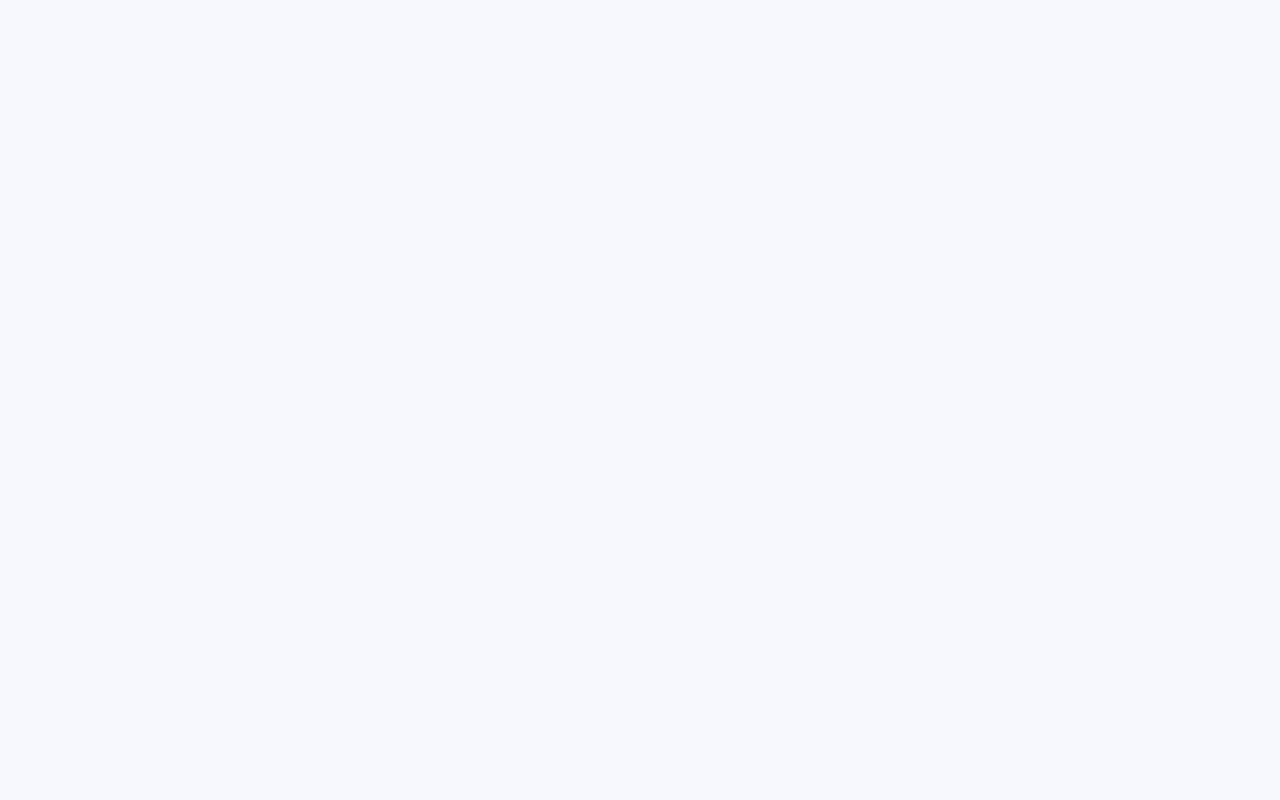
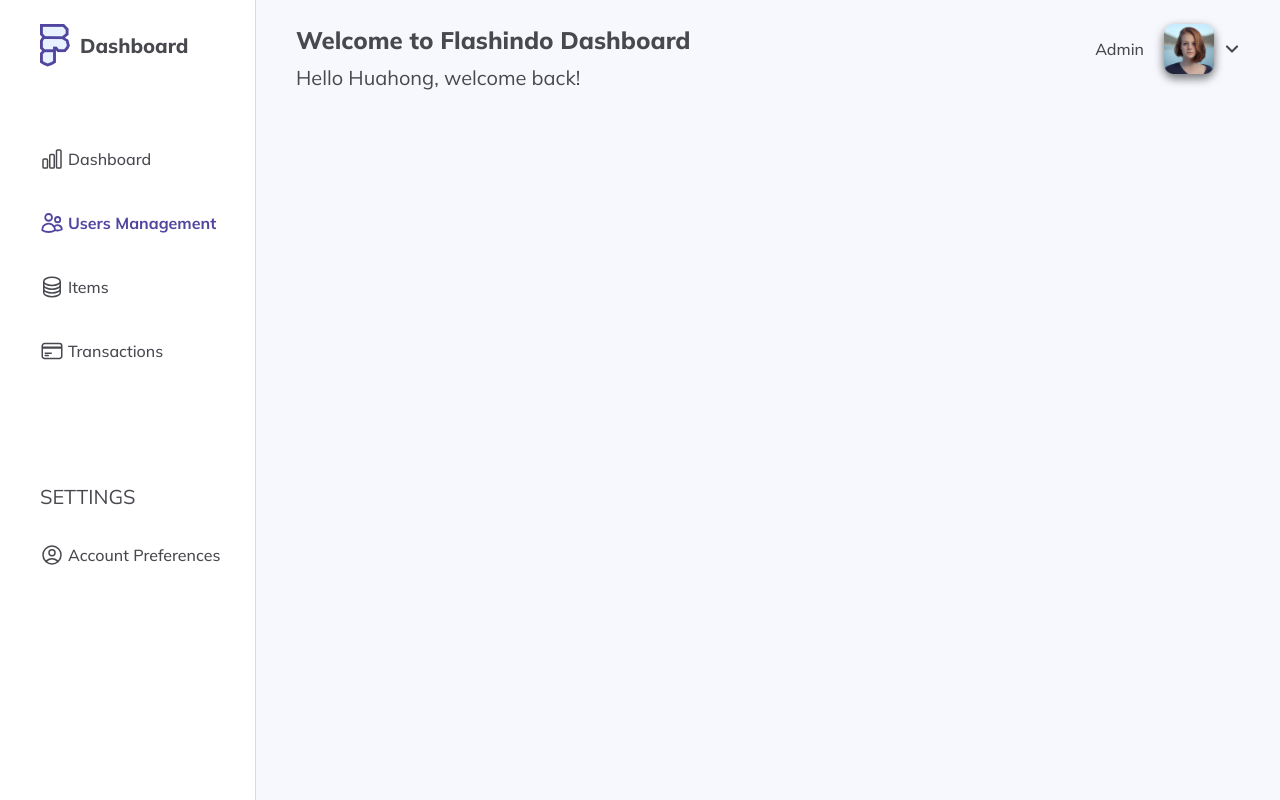
Before and after one commit to oriastanjung/flashindo-fe-admin, a React (Vite) app: page /users in a window 1280 px wide. Before the commit this address had no page. Built offline with nearby package versions, Linux system fonts and the light colour scheme.

Commit message:
adding sidebar active link

```diff
--- a/src/App.jsx
+++ b/src/App.jsx
@@ -3,6 +3,7 @@ import { Route, Routes } from "react-router-dom";
 import Homepage from "./pages/homepage";
 import Login from "./pages/login";
 import { ThemeProvider, createTheme } from "@mui/material";
+import Users from "./pages/Users";
 
 
 const customTheme = createTheme({
@@ -18,6 +19,7 @@ function App() {
   <ThemeProvider theme={customTheme}>
   <Routes>
     <Route path="/" element={<Homepage />}></Route>
+    <Route path="/users" element={<Users />}></Route>
     <Route path="/login" element={<Login />}></Route>
   </Routes>
   </ThemeProvider>);
--- a/src/assets/icons/AccountSVG/index.jsx
+++ b/src/assets/icons/AccountSVG/index.jsx
@@ -5,7 +5,7 @@ function AccountSVG(props) {
         xmlns="http://www.w3.org/2000/svg"
         fill="none"
         viewBox="0 0 24 24"
-        strokeWidth="1.5"
+        strokeWidth={`${props.isActive ? "1.8" : "1.5"}`}
         stroke={props.isActive ? "#51469F" : "currentColor"}
         className="w-6 h-6"
       >
--- a/src/assets/icons/DashboardSVG/index.jsx
+++ b/src/assets/icons/DashboardSVG/index.jsx
@@ -5,7 +5,7 @@ function DashboardSVG(props) {
         xmlns="http://www.w3.org/2000/svg"
         fill="none"
         viewBox="0 0 24 24"
-        strokeWidth="1.5"
+        strokeWidth={`${props.isActive ? "1.8" : "1.5"}`}
         stroke={props.isActive ? "#51469F" : "currentColor"}
         className="w-6 h-6"
       >
--- a/src/assets/icons/ItemsSVG/index.jsx
+++ b/src/assets/icons/ItemsSVG/index.jsx
@@ -5,7 +5,7 @@ function ItemsSVG(props) {
         xmlns="http://www.w3.org/2000/svg"
         fill="none"
         viewBox="0 0 24 24"
-        strokeWidth="1.5"
+        strokeWidth={`${props.isActive ? "1.8" : "1.5"}`}
         stroke={props.isActive ? "#51469F" : "currentColor"}
         className="w-6 h-6"
       >
--- a/src/assets/icons/TransactionsSVG/index.jsx
+++ b/src/assets/icons/TransactionsSVG/index.jsx
@@ -6,7 +6,7 @@ function TransactionsSVG(props) {
         xmlns="http://www.w3.org/2000/svg"
         fill="none"
         viewBox="0 0 24 24"
-        strokeWidth="1.5"
+        strokeWidth={`${props.isActive ? "1.8" : "1.5"}`}
         stroke={props.isActive ? "#51469F" : "currentColor"}
         className="w-6 h-6"
       >
--- a/src/assets/icons/UsersSVG/index.jsx
+++ b/src/assets/icons/UsersSVG/index.jsx
@@ -5,7 +5,7 @@ function UsersSVG(props) {
         xmlns="http://www.w3.org/2000/svg"
         fill="none"
         viewBox="0 0 24 24"
-        strokeWidth="1.5"
+        strokeWidth={`${props.isActive ? "1.8" : "1.5"}`}
         stroke={props.isActive ? "#51469F" : "currentColor"}
         className="w-6 h-6"
       >
--- a/src/components/NavLink/index.jsx
+++ b/src/components/NavLink/index.jsx
@@ -5,7 +5,7 @@ function NavLink(props) {
   return (
     <Link
       to={props.href}
-      className={`${props.isActive ? "text-bluePrimary" : ""} flex items-center gap-1 font-medium`}
+      className={`${props.isActive ? "text-bluePrimary font-bold" : "font-medium"} flex items-center gap-1 `}
     >
       {" "}
       {/* <img src={props.icon} alt="icon" /> {props.title} */}
--- a/src/components/Sidebar/index.jsx
+++ b/src/components/Sidebar/index.jsx
@@ -1,37 +1,61 @@
 import NavLink from "../NavLink";
 import NavTitle from "../NavTitle";
 import DashboardIcon from "../../assets/icons/DashboardSVG";
-import UsersIcon from "../../assets/icons/UsersSVG"
-import ItemsIcon from "../../assets/icons/ItemsSVG"
-import TransactionsIcon from "../../assets/icons/TransactionsSVG"
-import AccountIcon from "../../assets/icons/AccountSVG"
-
+import UsersIcon from "../../assets/icons/UsersSVG";
+import ItemsIcon from "../../assets/icons/ItemsSVG";
+import TransactionsIcon from "../../assets/icons/TransactionsSVG";
+import AccountIcon from "../../assets/icons/AccountSVG";
+import { useLocation } from "react-router-dom";
 
 function Sidebar() {
+  const location = useLocation();
+  const urlPathActive = location.pathname.slice(1);
+  const checkIsActive = (urlCheck) => {
+    if (urlPathActive === urlCheck) {
+      return true;
+    }
+  };
   return (
     <aside className="bg-[#ffffff] border-e-[1px] border-greyPrimary xl:w-[20%] lg:w-[30%] pl-10 pt-6 h-[100vh] hidden lg:block">
       <NavTitle />
       <ul className={"mt-20 flex flex-col gap-10"}>
         <li>
           <NavLink
-            isActive
+            isActive={checkIsActive("")}
             title={"Dashboard"}
             href={"/"}
-            icon={<DashboardIcon isActive />}
+            icon={<DashboardIcon isActive={checkIsActive("")} />}
           />
         </li>
         <li>
-          <NavLink title={"Users Management"} icon={<UsersIcon />} />
+          <NavLink
+            isActive={checkIsActive("users")}
+            title={"Users Management"}
+            icon={<UsersIcon isActive={checkIsActive("users")} />}
+            href={"/users"}
+          />
         </li>
         <li>
-          <NavLink title={"Items"} icon={<ItemsIcon />} />
+          <NavLink
+            isActive={checkIsActive("items")}
+            title={"Items"}
+            icon={<ItemsIcon isActive={checkIsActive("items")}/>}
+          />
         </li>
         <li>
-          <NavLink title={"Transactions"} icon={<TransactionsIcon />} />
+          <NavLink
+            isActive={checkIsActive("transactions")}
+            title={"Transactions"}
+            icon={<TransactionsIcon isActive={checkIsActive("transactions")} />}
+          />
         </li>
         <li className={"mt-20 flex flex-col gap-8"}>
           <p className={"text-xl"}>SETTINGS</p>
-          <NavLink title={"Account Preferences"} icon={<AccountIcon />} />
+          <NavLink
+            isActive={checkIsActive("account")}
+            title={"Account Preferences"}
+            icon={<AccountIcon isActive={checkIsActive("account")} />}
+          />
         </li>
       </ul>
     </aside>
```
